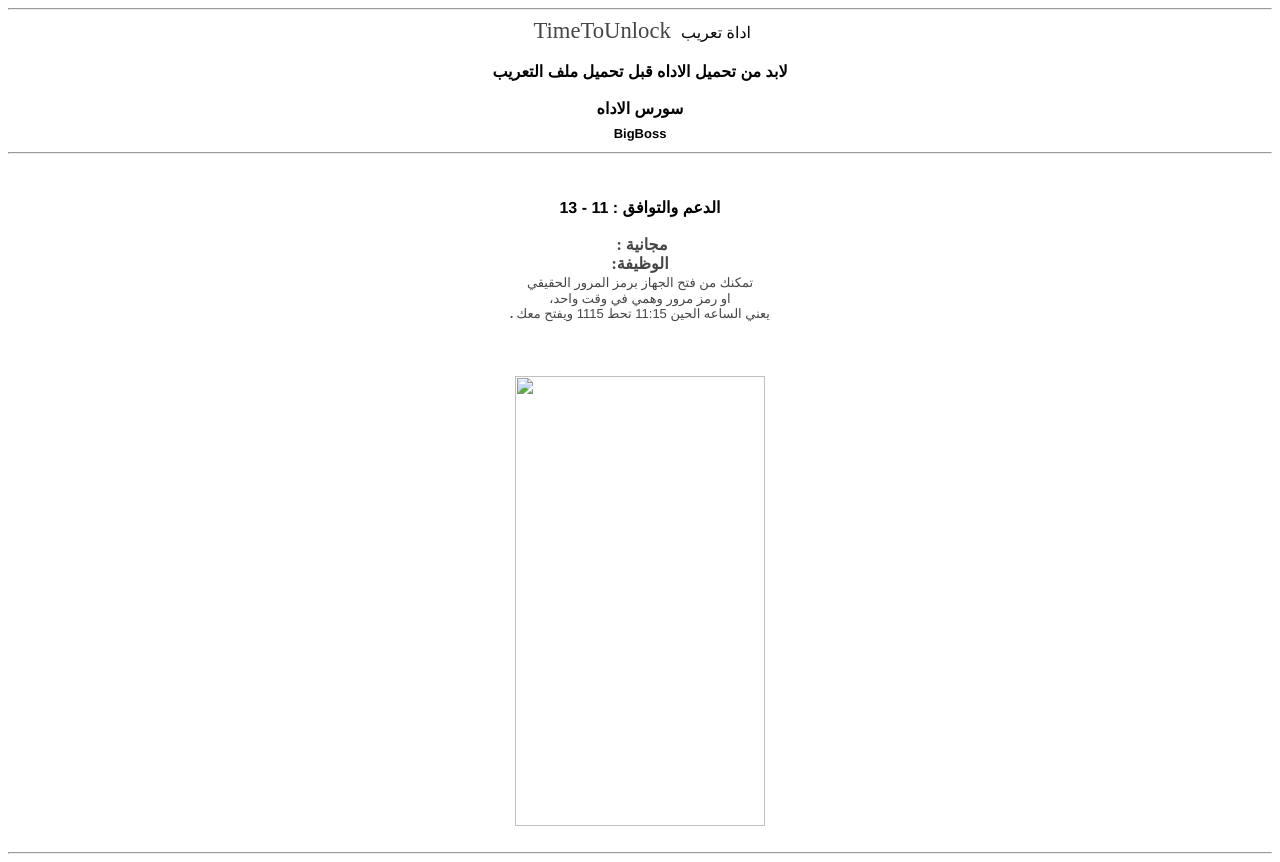
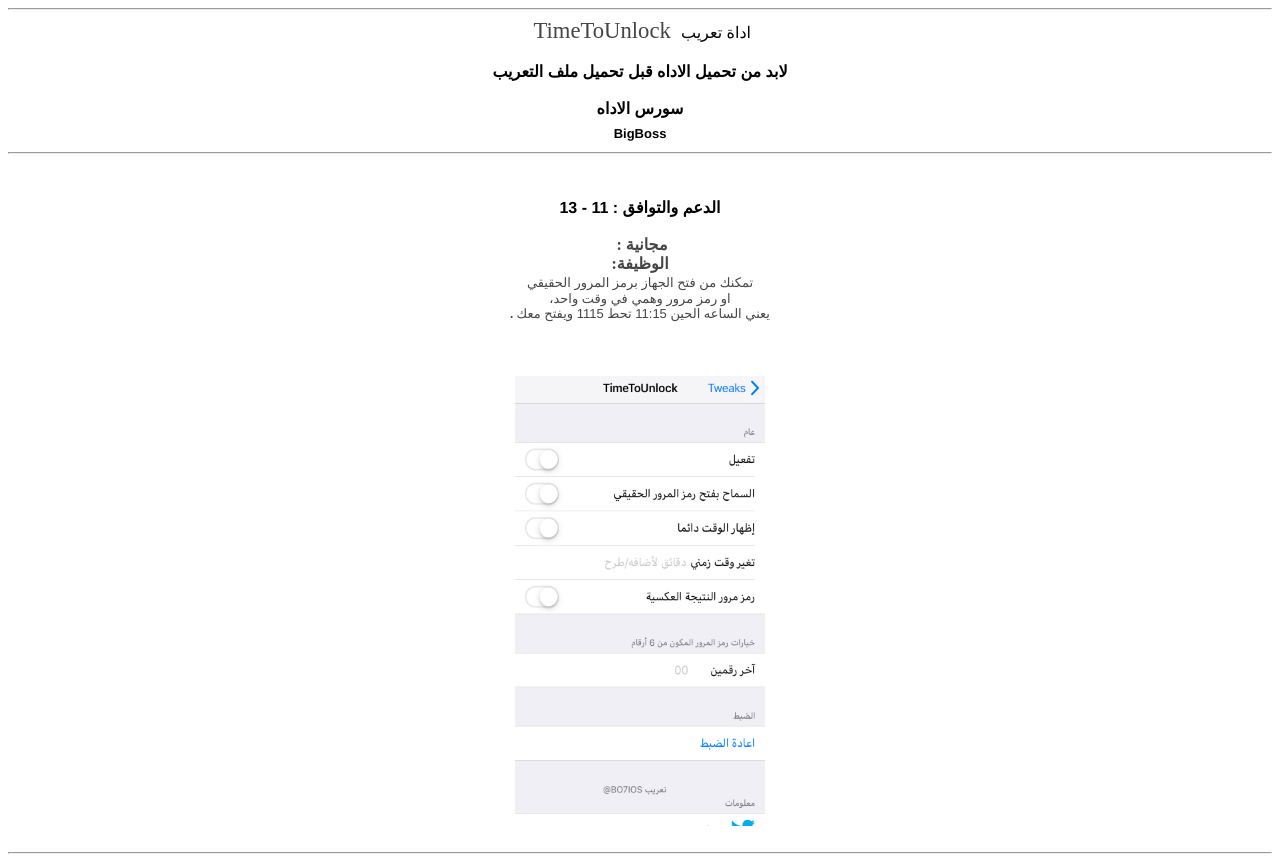
Before and after one commit to bo7ios/ar, a plain HTML site: page description/TimeToUnlock/index.html in a window 1280 px wide. Drawn offline with Linux system fonts and the light colour scheme.

Commit message:
Update index.html

```diff
--- a/description/TimeToUnlock/index.html
+++ b/description/TimeToUnlock/index.html
@@ -39,5 +39,5 @@
 
 <div style="text-align: center;">
 
-  <center><img src="354D6C00-3FF6-4A52-BC4B-537B0A2E72AA.jpeg" width="250" height="450" /></center><center><br /></center><center>
+  <center><img src="1F87B23D-9A0A-4448-9308-6362F9934ADB.jpeg" width="250" height="450" /></center><center><br /></center><center>
 <hr /></center></div></div>
```
